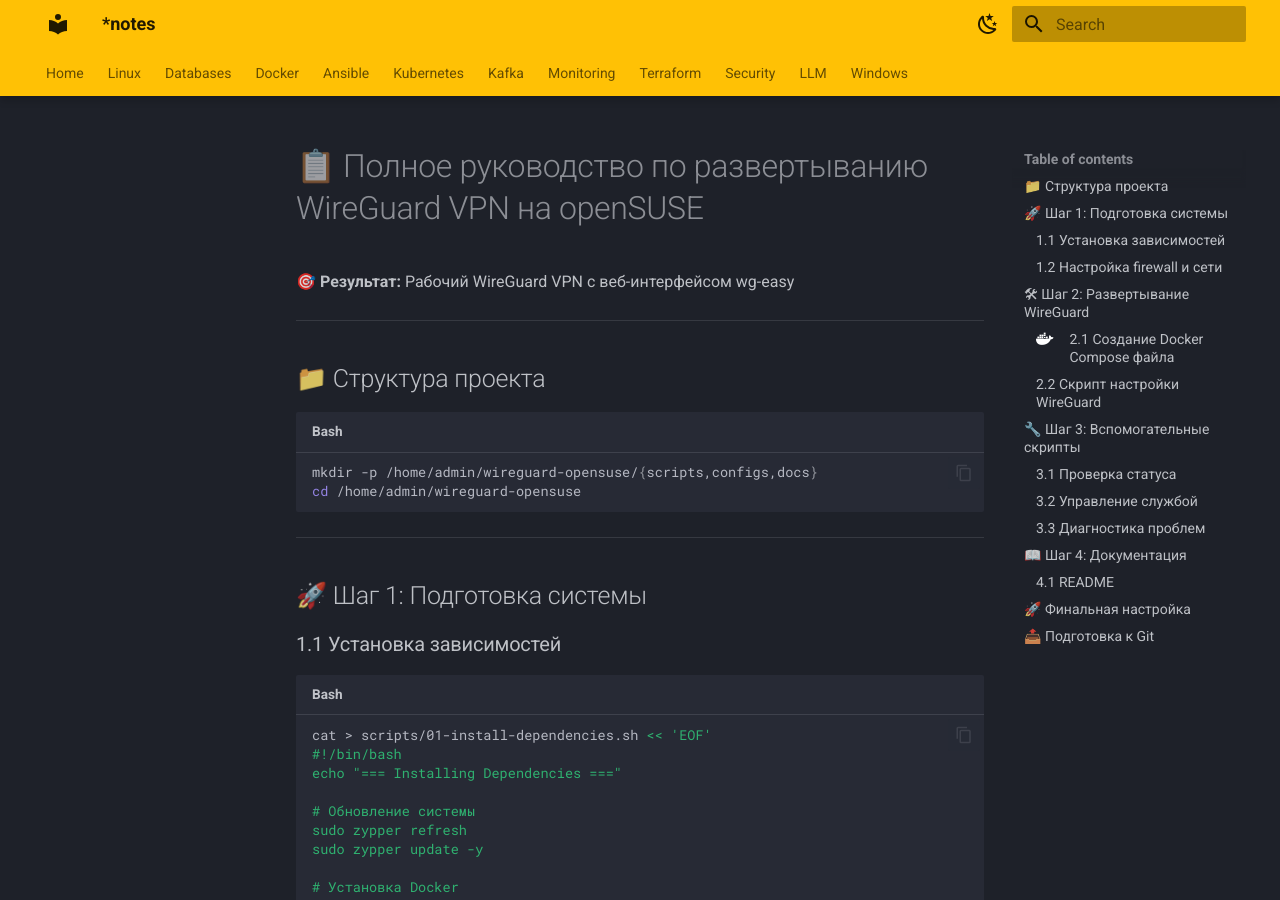
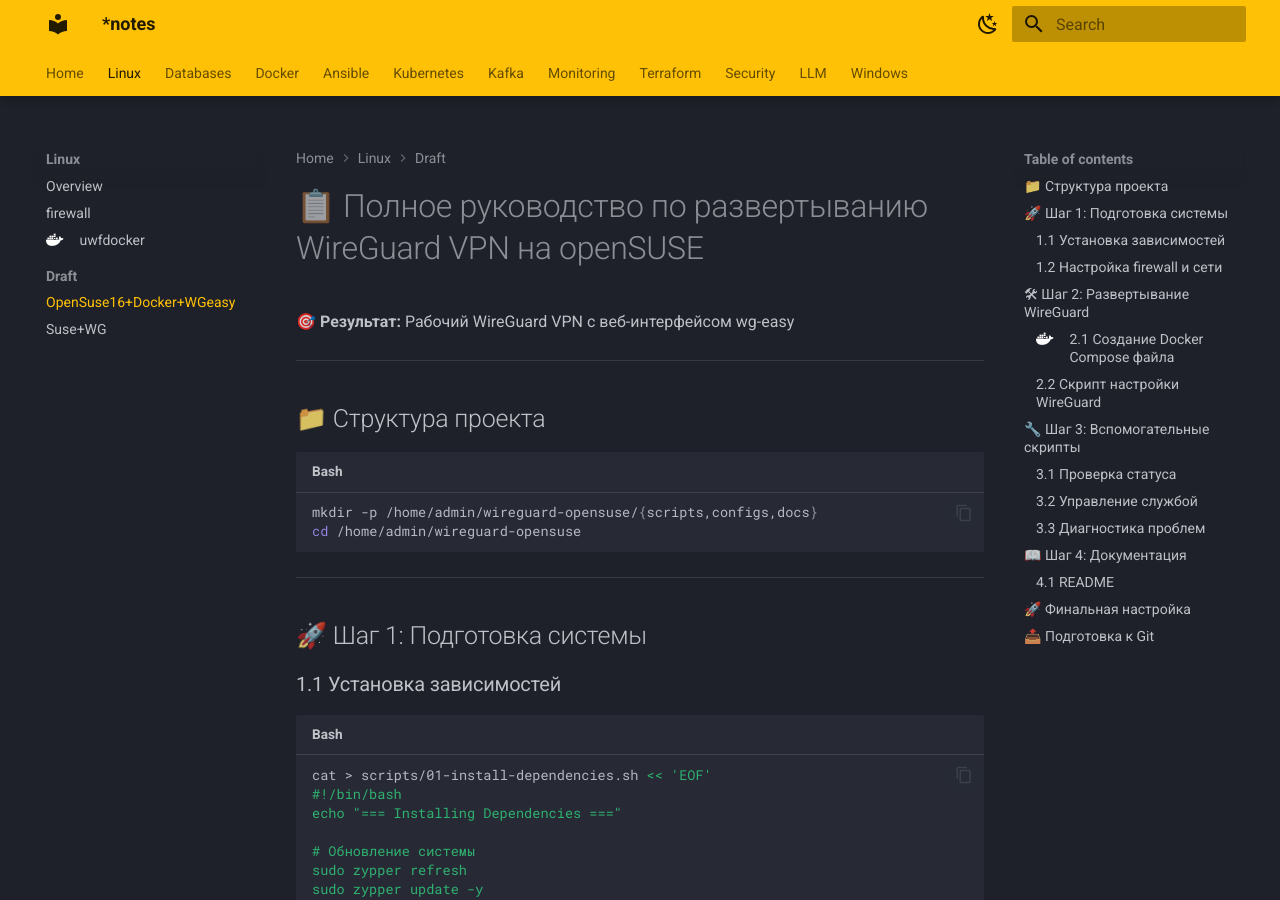
Before and after one commit to becausethatbee/terminator, an MkDocs documentation site: the page built from docs/linux/draft/sudockerwg/index.md, in a window 1280 px wide and 900 px high. Built offline with MkDocs 1.6.1 and Material for MkDocs 9.7.7, drawn with Linux system fonts in a browser that asks for light colours; some of the changed lines change nothing that is shown.

Commit message:
Автоматический коммит: 2025-09-19 15:05:05

```diff
--- a/mkdocs.yml
+++ b/mkdocs.yml
@@ -29,9 +29,9 @@
 - Home: index.md
 - Linux:
   - Overview: linux/index.md
-  - Команды: linux/commands/index.md
-  - Установка: linux/installation/index.md
-  - Сети: linux/networking/index.md
+#  - Команды: linux/commands/index.md
+#  - Установка: linux/installation/index.md
+#  - Сети: linux/networking/index.md
   - firewall: linux/networking/firewall/index.md
   - uwfdocker: linux/networking/firewall_docker/index.md
   - Draft:
```
Also changed, not shown: docs/linux/draft/sudockerwg/index.md (renamed from docs/linux/draft/sudedockerwg/index.md).
